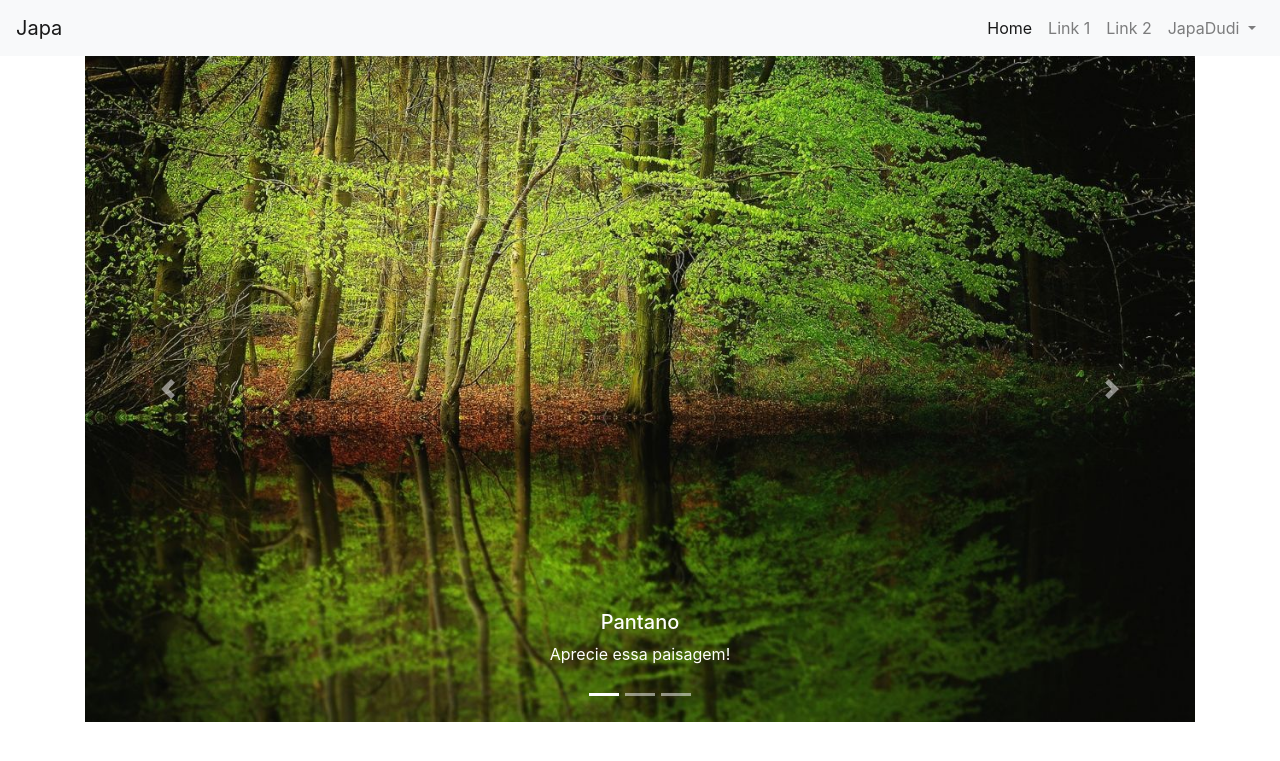
After one commit to YuriJapa/sistema_de_login_AIPR2019v1, a PHP site: page /slider.php in a window 1280 px wide. The commit adds this page. Shown: the top 761 px of the page. Run offline with PHP 8.4, Linux system fonts and the light colour scheme; a user stored in the database is signed in; data comes from the database, SQL or seed files in the repository; a stand-in replaces the project's code that opens the database connection.

Commit message:
criação do slider.php
Carrossel de Imagens

```diff
--- /dev/null
+++ b/slider.php
@@ -0,0 +1,105 @@
+<?php
+//Protegendo profile.php só para usuários logados
+require_once 'session.php';
+?>
+
+<!DOCTYPE html>
+<html lang="pt-br">
+
+<head>
+    <!-- Required meta tags -->
+    <meta charset="utf-8">
+    <meta name="viewport" content="width=device-width, initial-scale=1, shrink-to-fit=no">
+
+    <!-- Bootstrap CSS -->
+    <link rel="stylesheet" href="https://stackpath.bootstrapcdn.com/bootstrap/4.3.1/css/bootstrap.min.css" integrity="sha384-ggOyR0iXCbMQv3Xipma34MD+dH/1fQ784/j6cY/iJTQUOhcWr7x9JvoRxT2MZw1T" crossorigin="anonymous">
+
+    <title>Álbum de Fotos</title>
+</head>
+
+<body>
+
+    <nav class="navbar navbar-expand-lg navbar-light bg-light">
+        <a class="navbar-brand" href="#">Japa</a>
+        <button class="navbar-toggler" type="button" data-toggle="collapse" data-target="#navbarNavDropdown" aria-controls="navbarNavDropdown" aria-expanded="false" aria-label="Alterna navegação">
+            <span class="navbar-toggler-icon"></span>
+        </button>
+        <div class="collapse navbar-collapse" id="navbarNavDropdown">
+            <ul class="navbar-nav ml-auto">
+
+                <li class="nav-item active">
+                    <a class="nav-link" href="profile.php">Home <span class="sr-only">(current)</span></a>
+                </li>
+                <li class="nav-item">
+                    <a class="nav-link" href="#">Link 1</a>
+                </li>
+                <li class="nav-item">
+                    <a class="nav-link" href="#">Link 2</a>
+                </li>
+                <li class="nav-item dropdown">
+                    <a class="nav-link dropdown-toggle" href="# id=" navbarDropdownMenuLink" role="button" data-toggle="dropdown" aria-haspopup="true" aria-expanded="false">
+                        JapaDudi
+                    </a>
+                    <div class="dropdown-menu" aria-labelledby="navbarDropdownMenuLink">
+                        <a class="dropdown-item" href="#">Fotos</a>
+                        <a class="dropdown-item" href="#">Config.</a>
+                        <a class="dropdown-item" href="sair.php">Sair</a>
+                    </div>
+                </li>
+            </ul>
+        </div>
+    </nav>
+
+    <main class="container">
+
+
+        <div class="bd-example">
+            <div id="carouselExampleCaptions" class="carousel slide" data-ride="carousel">
+                <ol class="carousel-indicators">
+                    <li data-target="#carouselExampleCaptions" data-slide-to="0" class="active"></li>
+                    <li data-target="#carouselExampleCaptions" data-slide-to="1"></li>
+                    <li data-target="#carouselExampleCaptions" data-slide-to="2"></li>
+                </ol>
+                <div class="carousel-inner">
+                    <div class="carousel-item active">
+                        <img src="images/1.jpg" class="d-block w-100" alt="...">
+                        <div class="carousel-caption d-none d-md-block">
+                            <h5>Pantano</h5>
+                            <p>Aprecie essa paisagem!</p>
+                        </div>
+                    </div>
+                    <div class="carousel-item">
+                        <img src="images/2.jpg" class="d-block w-100" alt="...">
+                        <div class="carousel-caption d-none d-md-block">
+                            <h5>Cachorro</h5>
+                            <p>Narina</p>
+                        </div>
+                    </div>
+                    <div class="carousel-item">
+                        <img src="images/3.jpg" class="d-block w-100" alt="...">
+                        <div class="carousel-caption d-none d-md-block">
+                            <h5>Carro</h5>
+                            <p>Meu sonho!</p>
+                        </div>
+                    </div>
+                </div>
+                <a class="carousel-control-prev" href="#carouselExampleCaptions" role="button" data-slide="prev">
+                    <span class="carousel-control-prev-icon" aria-hidden="true"></span>
+                    <span class="sr-only">Previous</span>
+                </a>
+                <a class="carousel-control-next" href="#carouselExampleCaptions" role="button" data-slide="next">
+                    <span class="carousel-control-next-icon" aria-hidden="true"></span>
+                    <span class="sr-only">Next</span>
+                </a>
+            </div>
+        </div>
+    </main>
+
+    <!-- Optional JavaScript -->
+    <!-- jQuery first, then Popper.js, then Bootstrap JS -->
+    <script src="https://code.jquery.com/jquery-3.3.1.slim.min.js" integrity="sha384-q8i/X+965DzO0rT7abK41JStQIAqVgRVzpbzo5smXKp4YfRvH+8abtTE1Pi6jizo" crossorigin="anonymous"></script>
+    <script src="https://cdnjs.cloudflare.com/ajax/libs/popper.js/1.14.7/umd/popper.min.js" integrity="sha384-UO2eT0CpHqdSJQ6hJty5KVphtPhzWj9WO1clHTMGa3JDZwrnQq4sF86dIHNDz0W1" crossorigin="anonymous"></script>
+    <script src="https://stackpath.bootstrapcdn.com/bootstrap/4.3.1/js/bootstrap.min.js" integrity="sha384-JjSmVgyd0p3pXB1rRibZUAYoIIy6OrQ6VrjIEaFf/nJGzIxFDsf4x0xIM+B07jRM" crossorigin="anonymous"></script>
+</body>
+
+</html>
```
Also changed, not shown: profile.php (+5 -6 lines), images/1.jpg (added), images/2.jpg (added), images/3.jpg (added).
